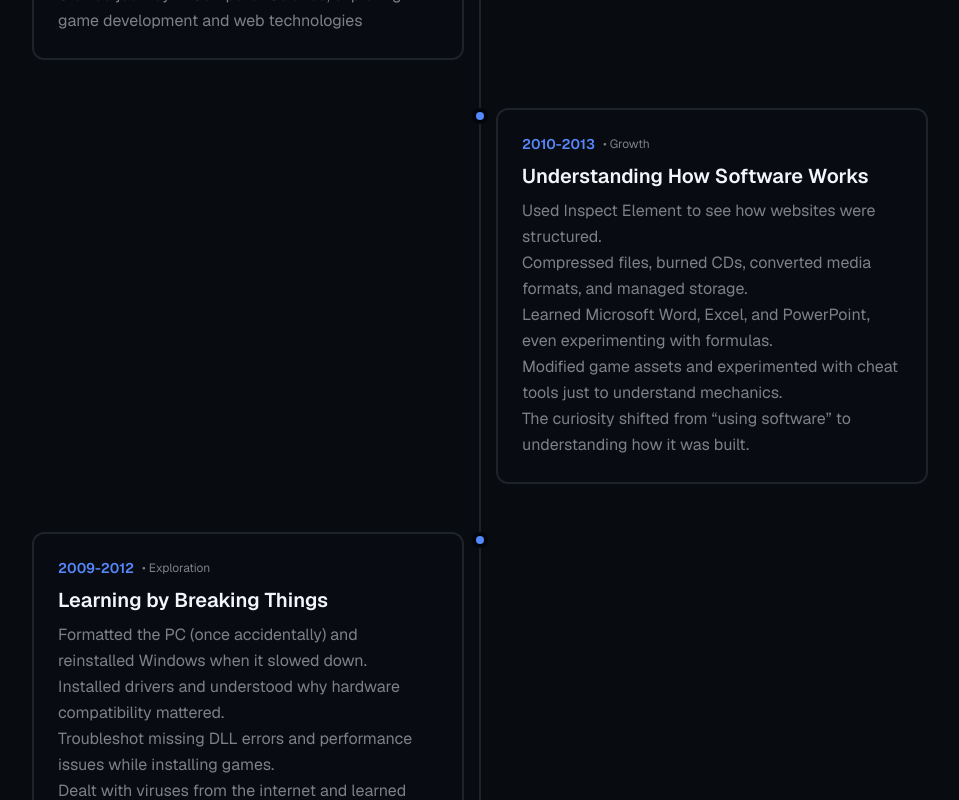
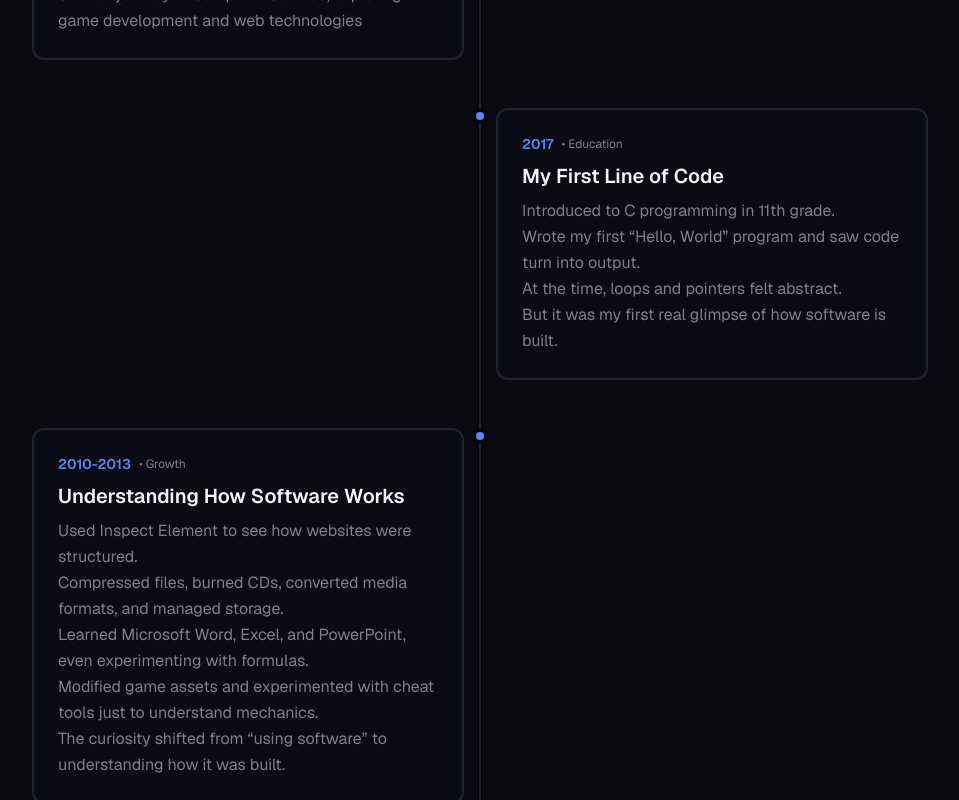
Before and after one commit to Superkart/PortfolioApp, a Next.js app: page / in a window 1280 px wide. Shown: the part 5300-6100 px from the top of the page, without its empty margins (160-1119 px from the left). Built offline with nearby package versions, Linux system fonts and the light colour scheme.

Commit message:
Journet 11th

```diff
--- a/components/timeline-section.tsx
+++ b/components/timeline-section.tsx
@@ -27,6 +27,15 @@ const timelineEvents = [
     year: "2022",
     title: "University of Illinois Chicago",
     description: "Started journey in Computer Science, exploring game development and web technologies",
+    category: "Education",
+  },
+  {
+    year: "2017",
+    title: "My First Line of Code",
+    description: `Introduced to C programming in 11th grade.
+    Wrote my first “Hello, World” program and saw code turn into output.
+    At the time, loops and pointers felt abstract.
+    But it was my first real glimpse of how software is built.`,
     category: "Education",
   },
   {
```
Lines whose indentation alone changed are shown as unchanged.
